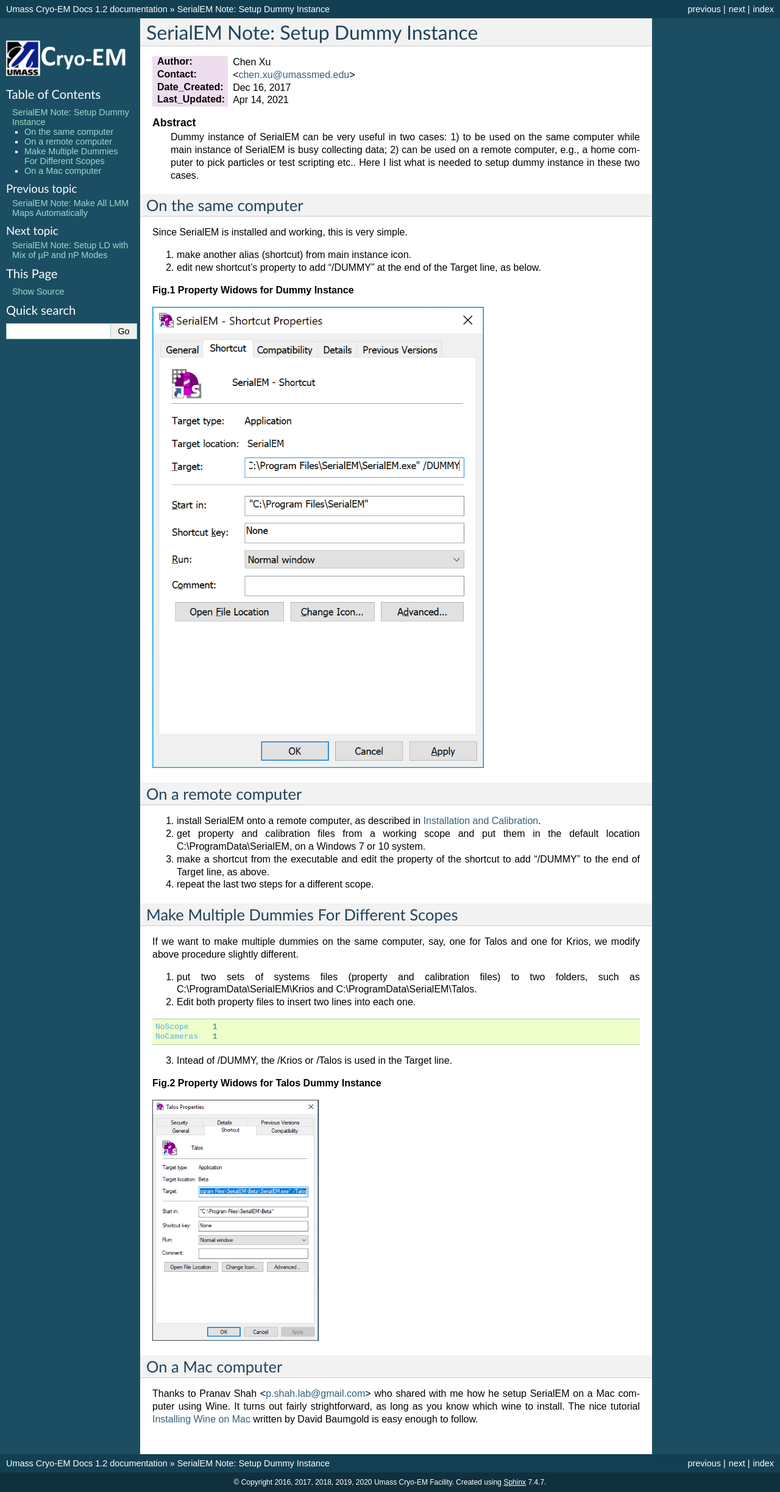
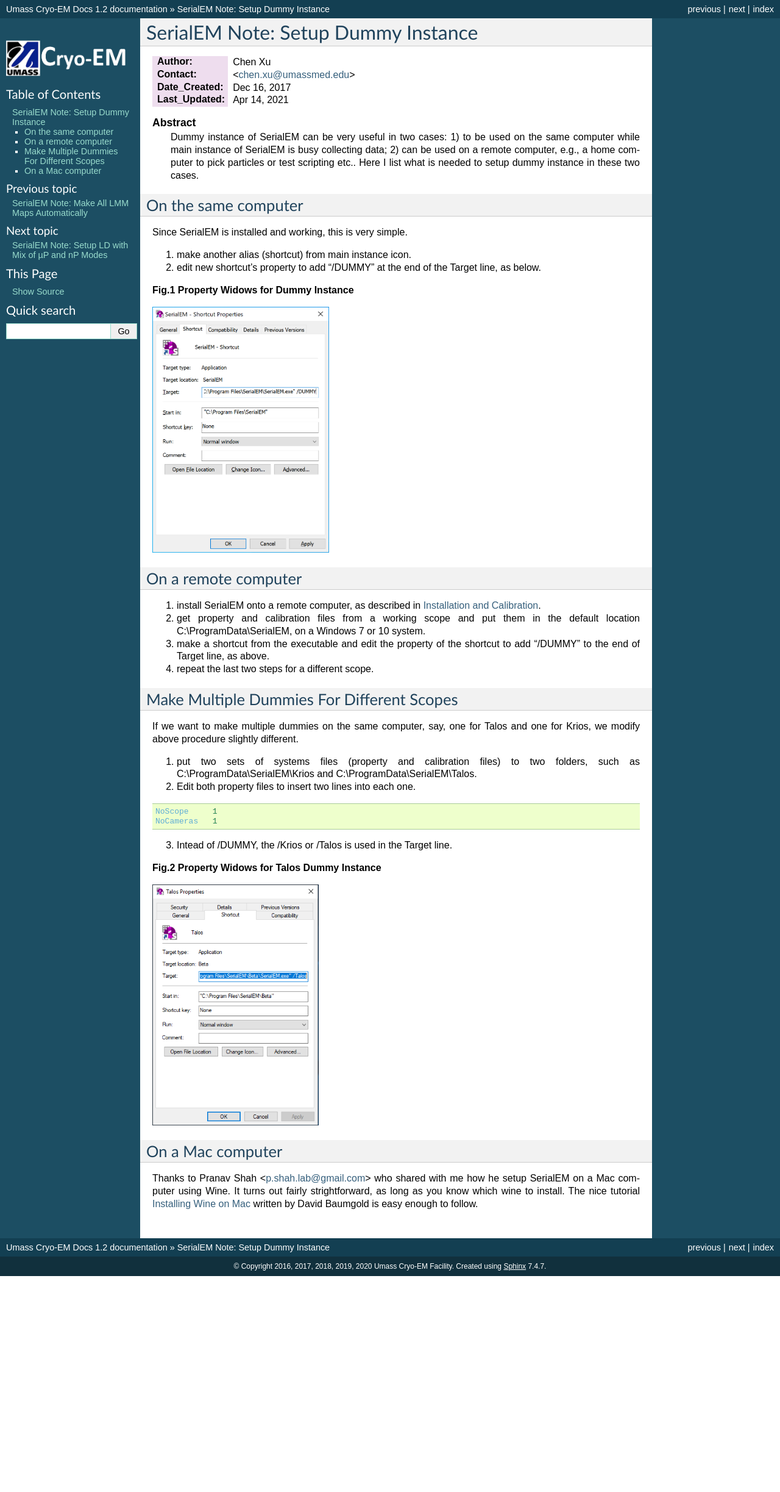
Before and after one commit to xuchen66/sphinx-emdocs, a Sphinx documentation site: the page built from source/serialEM-note-setup-dummy.rst, in a window 1280 px wide. Shown: the whole page at 61% size. Built offline with Sphinx 7.4.7, drawn with Linux system fonts in a browser that asks for light colours; pages that are not in the unit, such as notebooks, are missing from menus; after the commit the page ends 2092 px from its top, so only the background shows below that.

Commit message:
Update serialEM-note-setup-dummy.rst

```diff
--- a/source/serialEM-note-setup-dummy.rst
+++ b/source/serialEM-note-setup-dummy.rst
@@ -29,7 +29,7 @@
 **Fig.1 Property Widows for Dummy Instance**
 
 .. image:: ../images/serialem-dummy-property-new.png
-   :scale: 75 %
+   :scale: 40 %
 ..   :height: 544 px
    :width: 384 px
    :alt: DUMMY instance property
```
